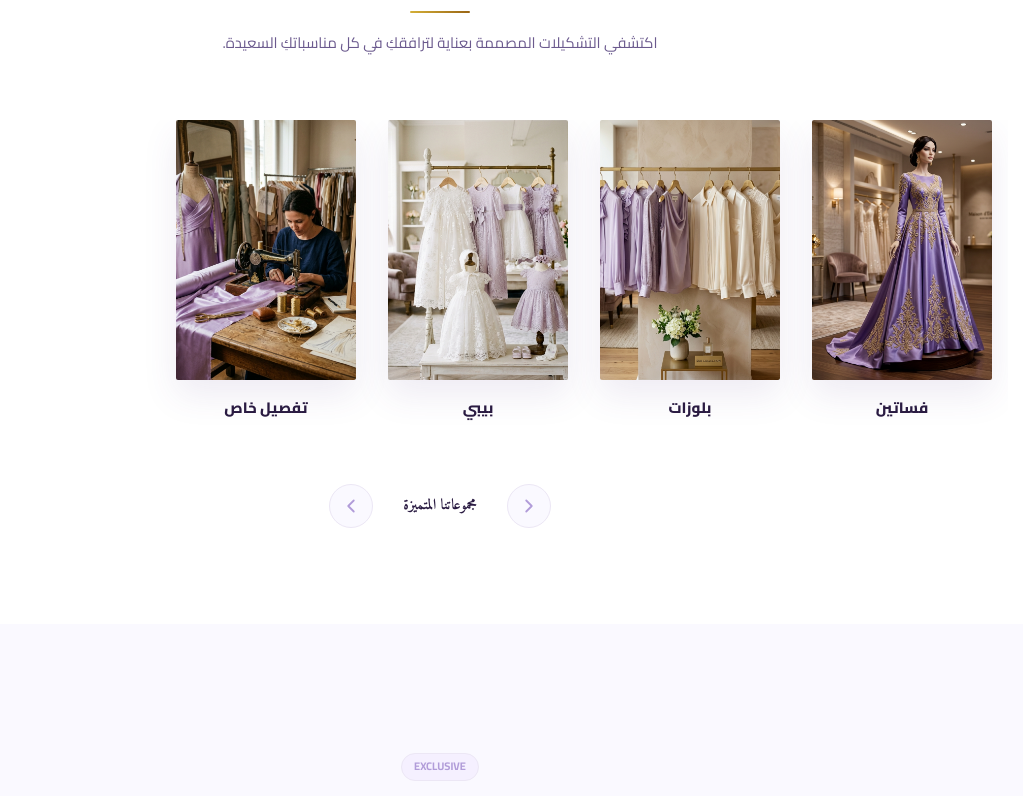
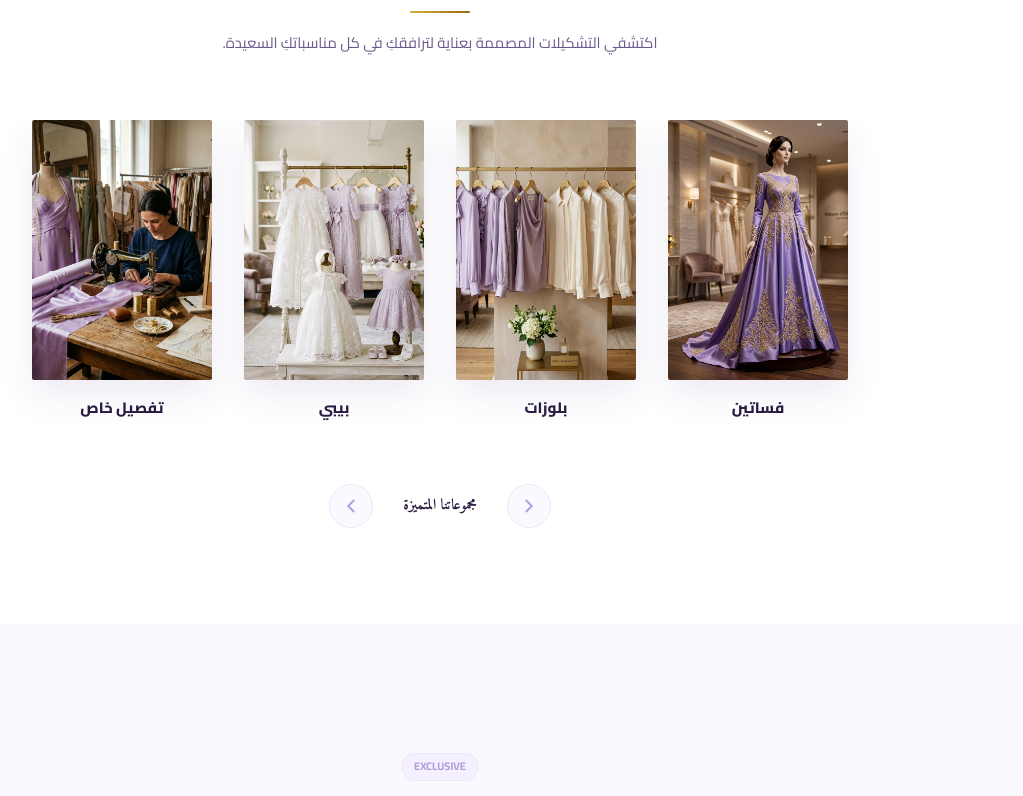
Before and after one commit to fahmyelmatry2030-lgtm/Royal-Veil, a React (Vite) app: page / in a window 1280 px wide. Shown: the part 1124-1920 px from the top of the page, without its empty margins (200-1223 px from the left). Built offline with nearby package versions, Linux system fonts and the light colour scheme; a web font is replaced by a local one.

Commit message:
Fix: Center collections slider in Home page

```diff
--- a/src/pages/Dresses.jsx
+++ b/src/pages/Dresses.jsx
@@ -94,7 +94,8 @@ const Dresses = () => {
           <div style={{
             display: 'grid',
             gridTemplateColumns: 'repeat(auto-fill, minmax(180px, 1fr))',
-            gap: '1.5rem'
+            gap: '1.5rem',
+            justifyItems: 'center'
           }}>
             {products.map((product) => (
               <ProductCard key={product.id} product={product} />
--- a/src/pages/Home.jsx
+++ b/src/pages/Home.jsx
@@ -115,10 +115,12 @@ const Home = () => {
             ref={collectionsRef}
             style={{
               display: 'flex',
+              justifyContent: 'center',
               overflowX: 'auto',
               gap: '2rem',
               paddingBottom: '2rem',
-              paddingRight: '1rem',
+              paddingRight: '1.5rem',
+              paddingLeft: '1.5rem',
               msOverflowStyle: 'none',
               scrollbarWidth: 'none',
               scrollSnapType: 'x mandatory'
@@ -340,7 +342,12 @@ const Home = () => {
                عرض المجموعة كاملة <ArrowLeft size={18} />
              </Link>
           </div>
-          <div style={{ display: 'grid', gridTemplateColumns: 'repeat(auto-fill, minmax(280px, 1fr))', gap: '3rem' }}>
+          <div style={{
+            display: 'grid',
+            gridTemplateColumns: 'repeat(auto-fill, minmax(180px, 1fr))',
+            gap: '1.5rem',
+            justifyItems: 'center'
+          }}>
             {featuredProducts.map((p, i) => (
               <motion.div key={p.id} initial={{ opacity: 0, y: 20 }} whileInView={{ opacity: 1, y: 0 }} viewport={{ once: true }} transition={{ delay: i * 0.1 }}>
                 <ProductCard product={p} />
--- a/src/pages/Shop.jsx
+++ b/src/pages/Shop.jsx
@@ -115,7 +115,8 @@ const Shop = () => {
           <div style={{
             display: 'grid',
             gridTemplateColumns: 'repeat(auto-fill, minmax(180px, 1fr))',
-            gap: '1.5rem'
+            gap: '1.5rem',
+            justifyItems: 'center'
           }}>
             {products.map((product) => (
               <ProductCard key={product.id} product={product} />
```
